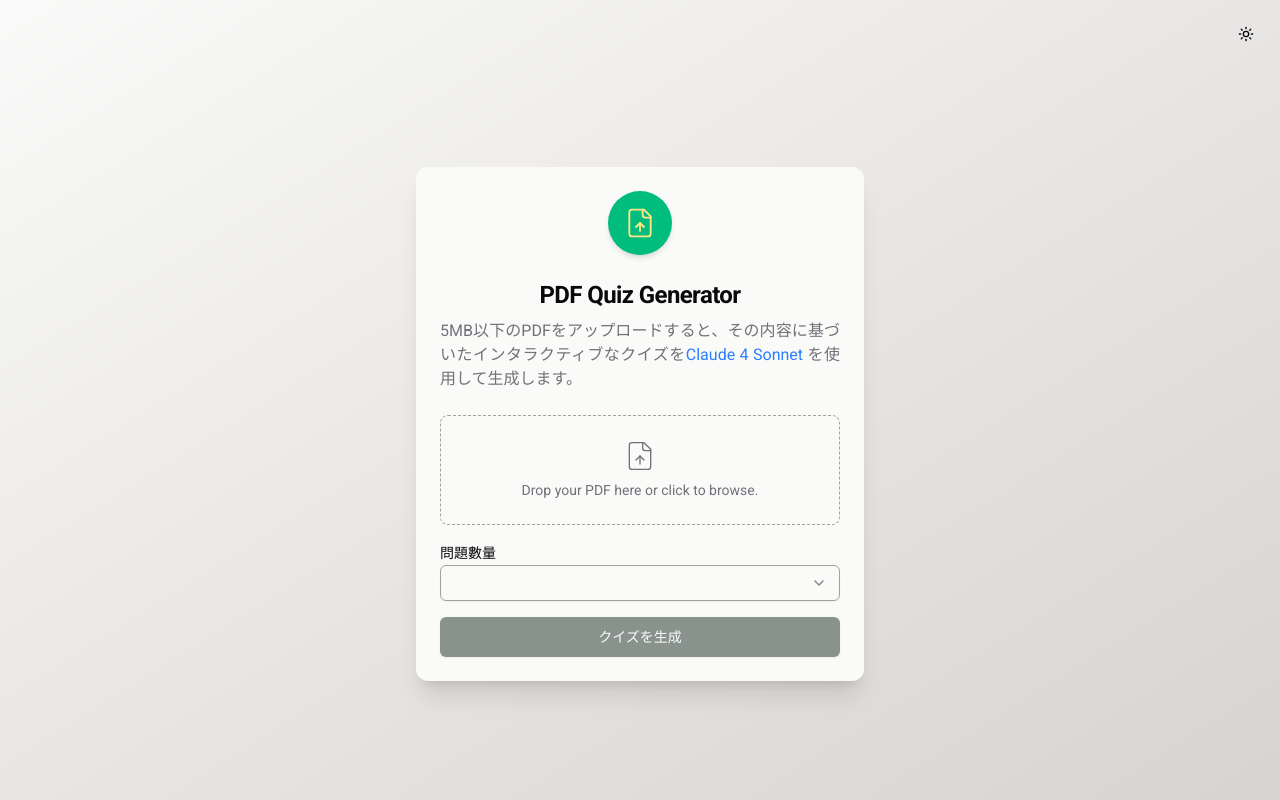
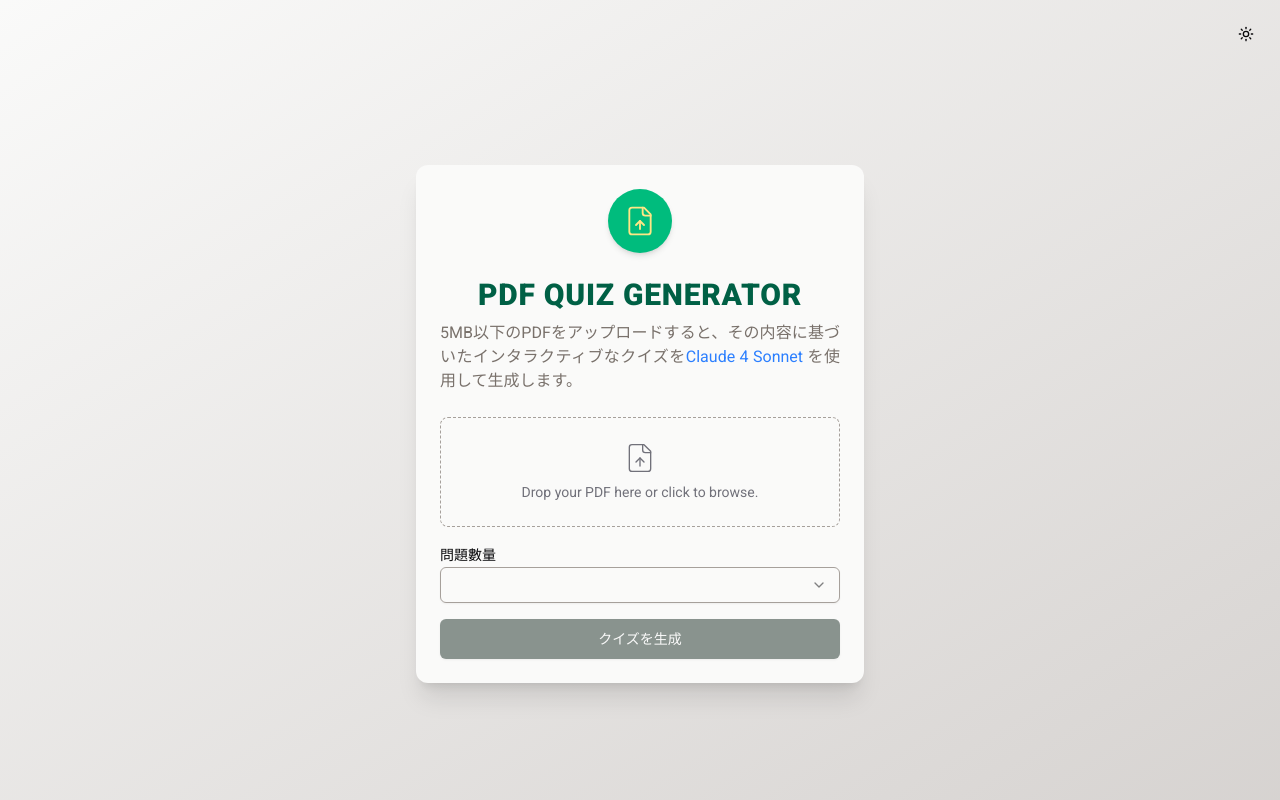
Before and after one commit to liuchiawei/pdf-to-quiz-generator, a Next.js app: page / in a window 1280 px wide. Built offline with nearby package versions, Linux system fonts and the light colour scheme.

Commit message:
ui: font size in top page

```diff
--- a/app/(preview)/page.tsx
+++ b/app/(preview)/page.tsx
@@ -180,10 +180,10 @@ export default function ChatWithFiles() {
             </motion.div>
           </div>
           <div className="space-y-2">
-            <CardTitle className="text-2xl font-bold">
+            <CardTitle className="text-3xl text-emerald-800 dark:text-amber-200 uppercase font-black tracking-wide">
               PDF Quiz Generator
             </CardTitle>
-            <CardDescription className="text-base text-justify">
+            <CardDescription className="text-base text-justify text-stone-500 dark:text-stone-300">
               5MB以下のPDFをアップロードすると、その内容に基づいたインタラクティブなクイズを
               <Link href="https://sdk.vercel.ai/providers/ai-sdk-providers/google-generative-ai">
                 Claude 4 Sonnet
```
